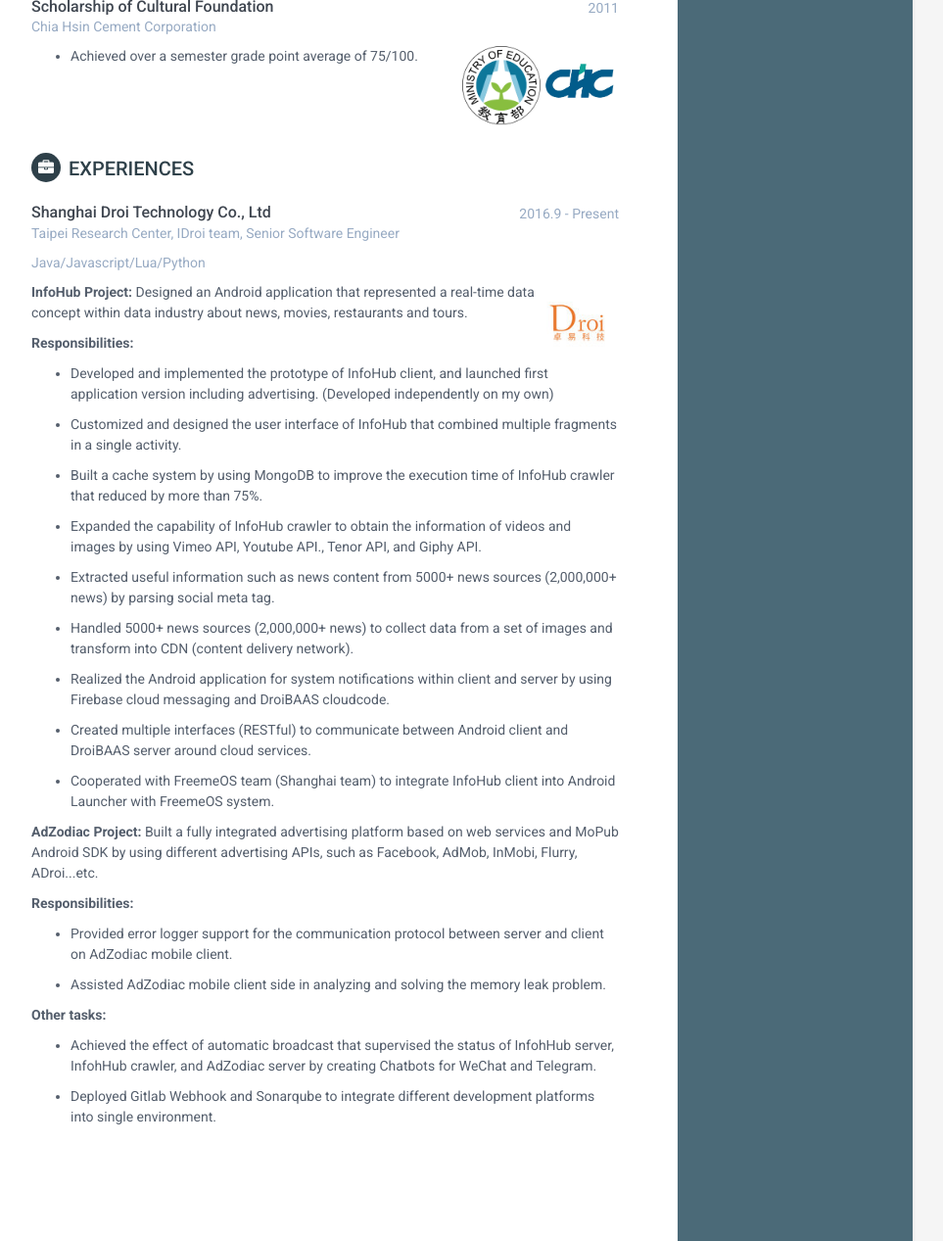
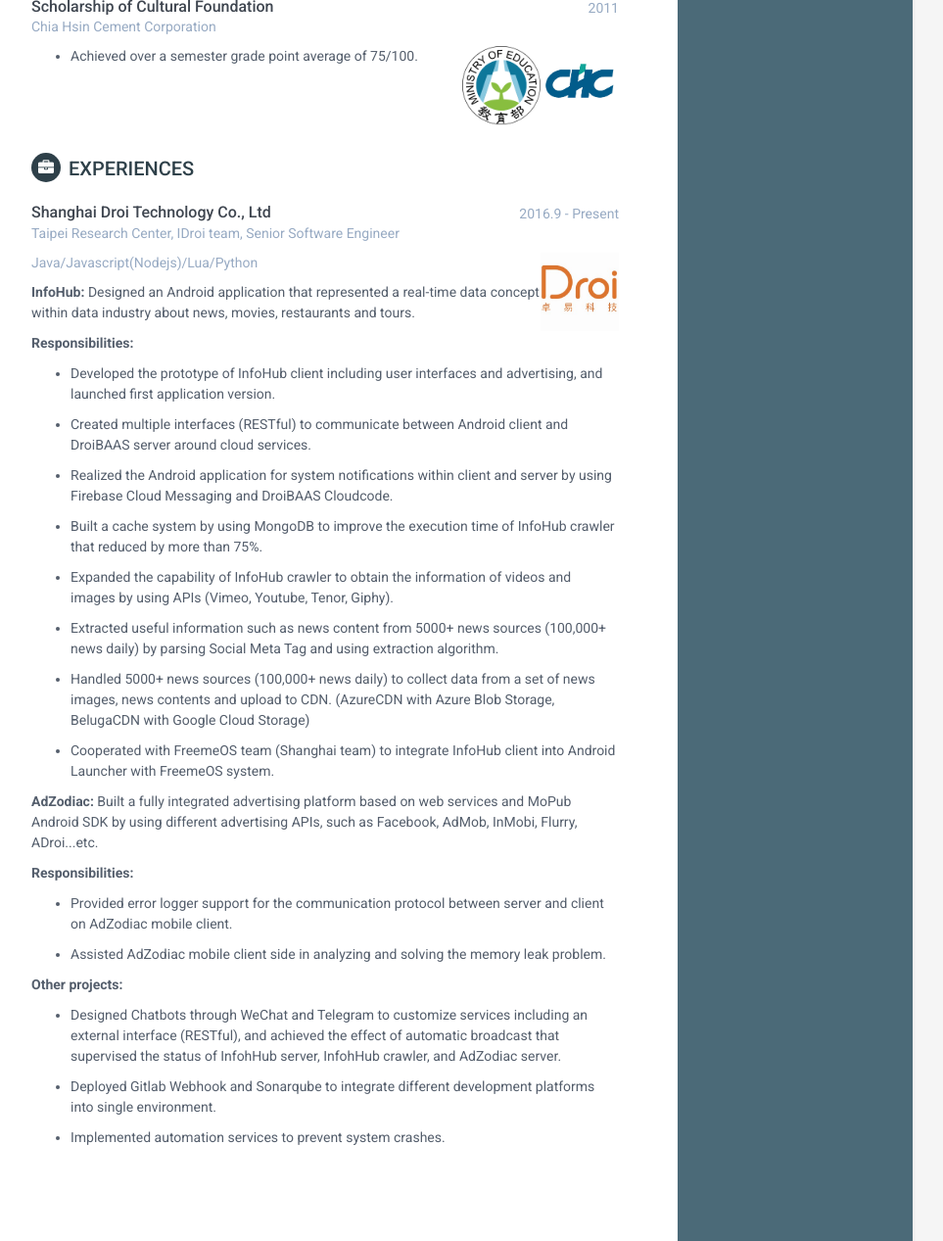
Before and after one commit to carson0321/cv, a Jekyll site: the page built from index.html, in a window 1280 px wide and 1400 px high, scrolled down 1685 px, cut to the strip 0-1267 px from the top of the window. Shown: the whole strip at 98% size, without its empty margins (188-1151 px from the left). Built offline with Jekyll 4.4.1, drawn with Linux system fonts in a browser that asks for light colours.

Commit message:
update experience.html

```diff
--- a/_includes/experience.html
+++ b/_includes/experience.html
@@ -9,27 +9,27 @@
             </div><!--//upper-row-->
             <div class="job-title">
             Taipei Research Center, IDroi team, Senior Software Engineer</p>
-            Java/Javascript/Lua/Python
+            Java/Javascript(Nodejs)/Lua/Python
+            <img class="company-img" src="{{site.baseurl}}/assets/images/droi.jpg" alt="profile picture" />
             </div>
         </div><!--//meta-->
-        <img class="company-img" src="{{site.baseurl}}/assets/images/droi.jpg" alt="profile picture" />
+	<!--<img class="company-img" src="{{site.baseurl}}/assets/images/droi.jpg" alt="profile picture" />--!>
         <div class="details">
-            <p><b>InfoHub Project:</b> Designed an Android application that represented a real-time data concept within data industry about news, movies, restaurants and tours.</p>
+            <p><b>InfoHub:</b> Designed an Android application that represented a real-time data concept within data industry about news, movies, restaurants and tours.</p>
         </div><!--//details-->
         <p><b>Responsibilities:</b></p>
         <ul type="disc">
-            <li><p>Developed and implemented the prototype of InfoHub client, and launched first application version including advertising. (Developed independently on my own)</p></li>
-            <li><p>Customized and designed the user interface of InfoHub that combined multiple fragments in a single activity.</p></li>
-            <li><p>Built a cache system by using MongoDB to improve the execution time of InfoHub crawler that reduced by more than 75%.</p></li>
-            <li><p>Expanded the capability of InfoHub crawler to obtain the information of videos and images by using Vimeo API, Youtube API., Tenor API, and Giphy API.</p></li>
-            <li><p>Extracted useful information such as news content from 5000+ news sources (2,000,000+ news) by parsing social meta tag.</p></li>
-            <li><p>Handled 5000+ news sources (2,000,000+ news) to collect data from a set of images and transform into CDN (content delivery network).</p></li>
-            <li><p>Realized the Android application for system notifications within client and server by using Firebase cloud messaging and DroiBAAS cloudcode.</p></li>
-            <li><p>Created multiple interfaces (RESTful) to communicate between Android client and DroiBAAS server around cloud services.</p></li>
-            <li><p>Cooperated with FreemeOS team (Shanghai team) to integrate InfoHub client into Android Launcher with FreemeOS system.</p></li>
+            <li><p>Developed the prototype of InfoHub client including user interfaces and advertising, and launched first application version.</li></p>
+            <li><p>Created multiple interfaces (RESTful) to communicate between Android client and DroiBAAS server around cloud services.</li></p>
+            <li><p>Realized the Android application for system notifications within client and server by using Firebase Cloud Messaging and DroiBAAS Cloudcode.</li></p>
+            <li><p>Built a cache system by using MongoDB to improve the execution time of InfoHub crawler that reduced by more than 75%.</li></p>
+            <li><p>Expanded the capability of InfoHub crawler to obtain the information of videos and images by using APIs (Vimeo, Youtube, Tenor, Giphy).</li></p>
+            <li><p>Extracted useful information such as news content from 5000+ news sources (100,000+ news daily) by parsing Social Meta Tag and using extraction algorithm.</li></p>
+            <li><p>Handled 5000+ news sources (100,000+ news daily) to collect data from a set of news images, news contents and upload to CDN. (AzureCDN with Azure Blob Storage, BelugaCDN with Google Cloud Storage)</li></p>
+            <li><p>Cooperated with FreemeOS team (Shanghai team) to integrate InfoHub client into Android Launcher with FreemeOS system.</li></p>
         </ul>
         <div class="details">
-            <p><b>AdZodiac Project:</b> Built a fully integrated advertising platform based on web services and MoPub Android SDK by using different advertising APIs, such as Facebook, AdMob, InMobi, Flurry, ADroi...etc.</p>
+            <p><b>AdZodiac:</b> Built a fully integrated advertising platform based on web services and MoPub Android SDK by using different advertising APIs, such as Facebook, AdMob, InMobi, Flurry, ADroi...etc.</p>
         </div><!--//details-->
         <p><b>Responsibilities:</b></p>
         <ul type="disc">
@@ -37,11 +37,12 @@
             <li><p>Assisted AdZodiac mobile client side in analyzing and solving the memory leak problem.</p></li>
         </ul>
         <div class="details">
-            <p><b>Other tasks:</b></p>
+            <p><b>Other projects:</b></p>
         </div><!--//details-->
         <ul type="disc">
-            <li><p>Achieved the effect of automatic broadcast that supervised the status of InfohHub server, InfohHub crawler, and AdZodiac server by creating Chatbots for WeChat and Telegram.</p></li>
-	    <li><p>Deployed Gitlab Webhook and Sonarqube to integrate different development platforms into single environment.</p></li>
+            <li><p>Designed Chatbots through WeChat and Telegram to customize services including an external interface (RESTful), and achieved the effect of automatic broadcast that supervised the status of InfohHub server, InfohHub crawler, and AdZodiac server.</li></p>
+            <li><p>Deployed Gitlab Webhook and Sonarqube to integrate different development platforms into single environment.</li></p>
+            <li><p>Implemented automation services to prevent system crashes.</li></p>
         </ul>
     </div><!--//item-->
 
```
Also changed, not shown: assets/images/droi.jpg.
